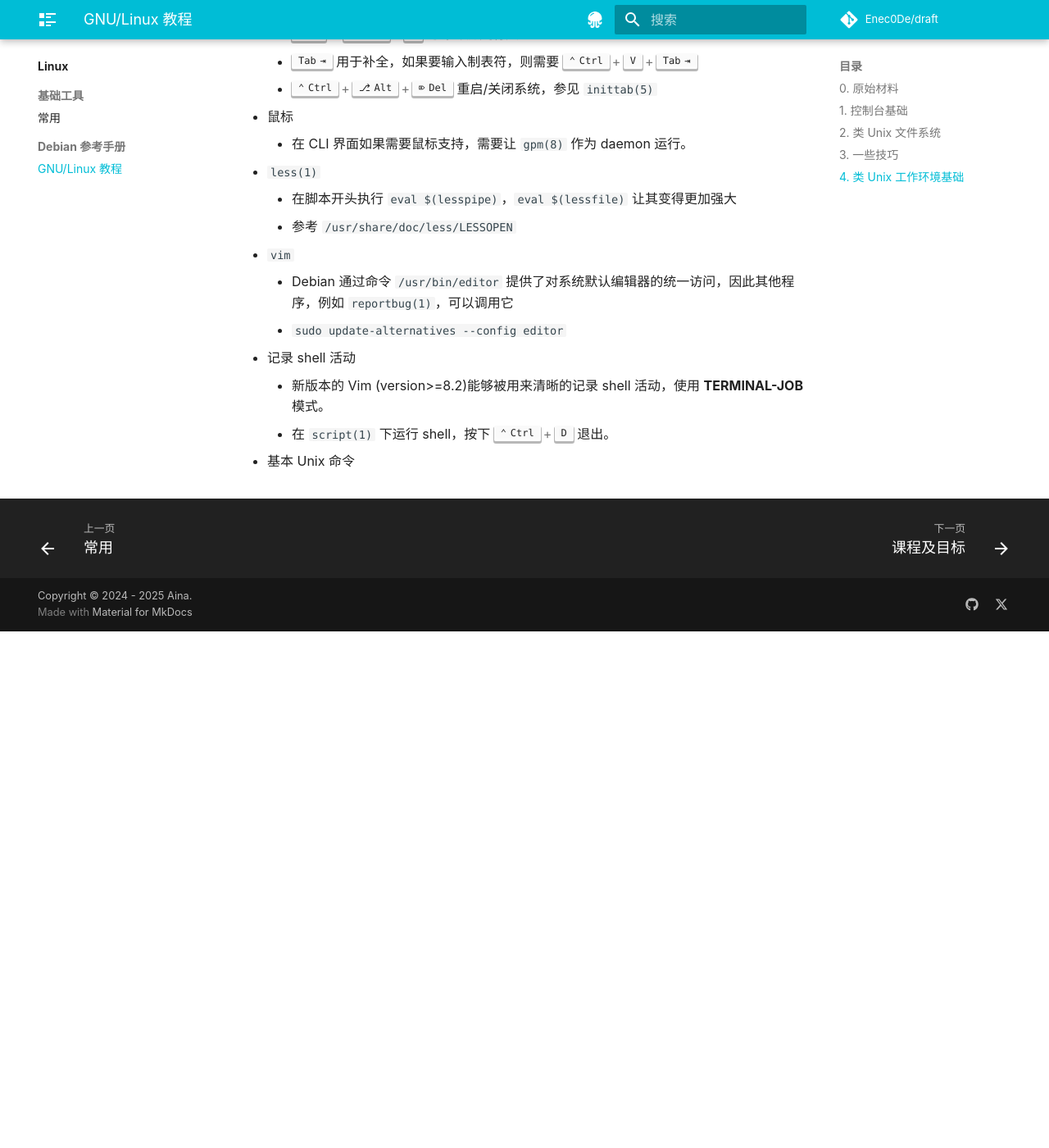
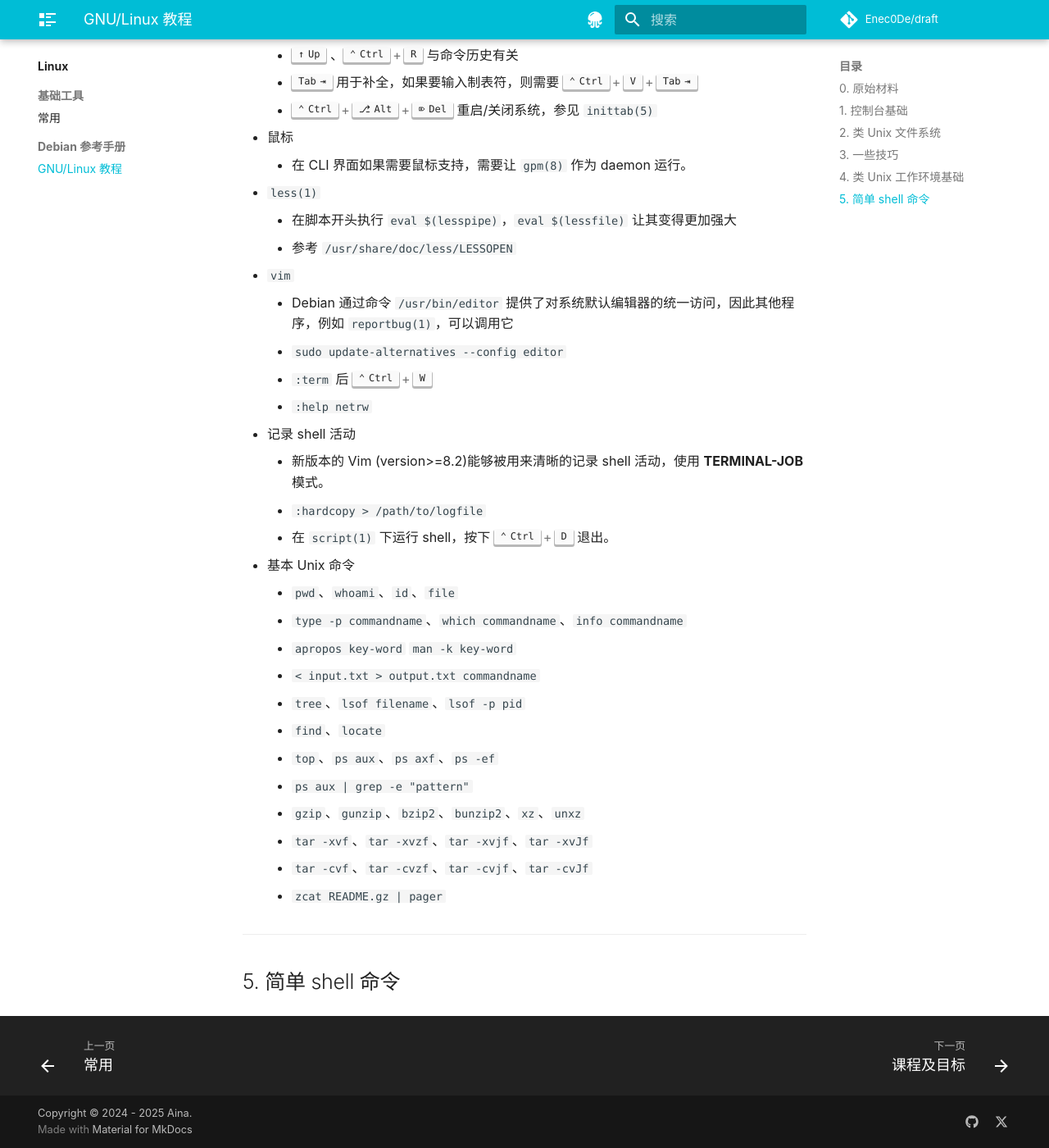
Before and after one commit to Enec0De/draft, an MkDocs documentation site: the page built from docs/linux/debian/tutorials.md, in a window 1280 px wide and 1400 px high, scrolled down 6879 px. Shown: the whole window at 82% size. Built offline with MkDocs 1.6.1 and Material for MkDocs 9.7.7, drawn with Linux system fonts in a browser that asks for light colours; some web fonts are replaced; comment, search, counter and statistics services are not loaded; before the commit the page ends 7649 px from its top, so only the background shows below that; some of the changed text lies outside the part shown.

Commit message:
finish 2.4 Unix

```diff
--- a/docs/linux/debian/tutorials.md
+++ b/docs/linux/debian/tutorials.md
@@ -306,10 +307,31 @@ GNU/Linux 教程
 
     -   Debian 通过命令 `/usr/bin/editor` 提供了对系统默认编辑器的统一访问，因此其他程序，例如 `reportbug(1)`，可以调用它
     -   `sudo update-alternatives --config editor`
+    -   `:term` 后 ++control+w++
+    -   `:help netrw`
 
 -   记录 shell 活动
 
     -   新版本的 Vim (version>=8.2)能够被用来清晰的记录 shell 活动，使用 **TERMINAL-JOB** 模式。
+    -   `:hardcopy > /path/to/logfile`
     -   在 `script(1)` 下运行 shell，按下 ++control+d++ 退出。
 
 -   基本 Unix 命令
+
+    -   `pwd`、`whoami`、`id`、`file`
+    -   `type -p commandname`、`which commandname`、`info commandname`
+    -   `apropos key-word` `man -k key-word`
+    -   `< input.txt > output.txt commandname`
+    -   `tree`、`lsof filename`、`lsof -p pid`
+    -   `find`、`locate`
+    -   `top`、`ps aux`、`ps axf`、`ps -ef`
+    -   `ps aux | grep -e "pattern"`
+    -   `gzip`、`gunzip`、`bzip2`、`bunzip2`、`xz`、`unxz`
+    -   `tar -xvf`、`tar -xvzf`、`tar -xvjf`、`tar -xvJf`
+    -   `tar -cvf`、`tar -cvzf`、`tar -cvjf`、`tar -cvJf`
+    -   `zcat README.gz | pager`
+
+---
+
+5. 简单 shell 命令
+------------------
```
Also changed, not shown: other parts of docs/linux/debian/tutorials.md (+2 -1 lines).
